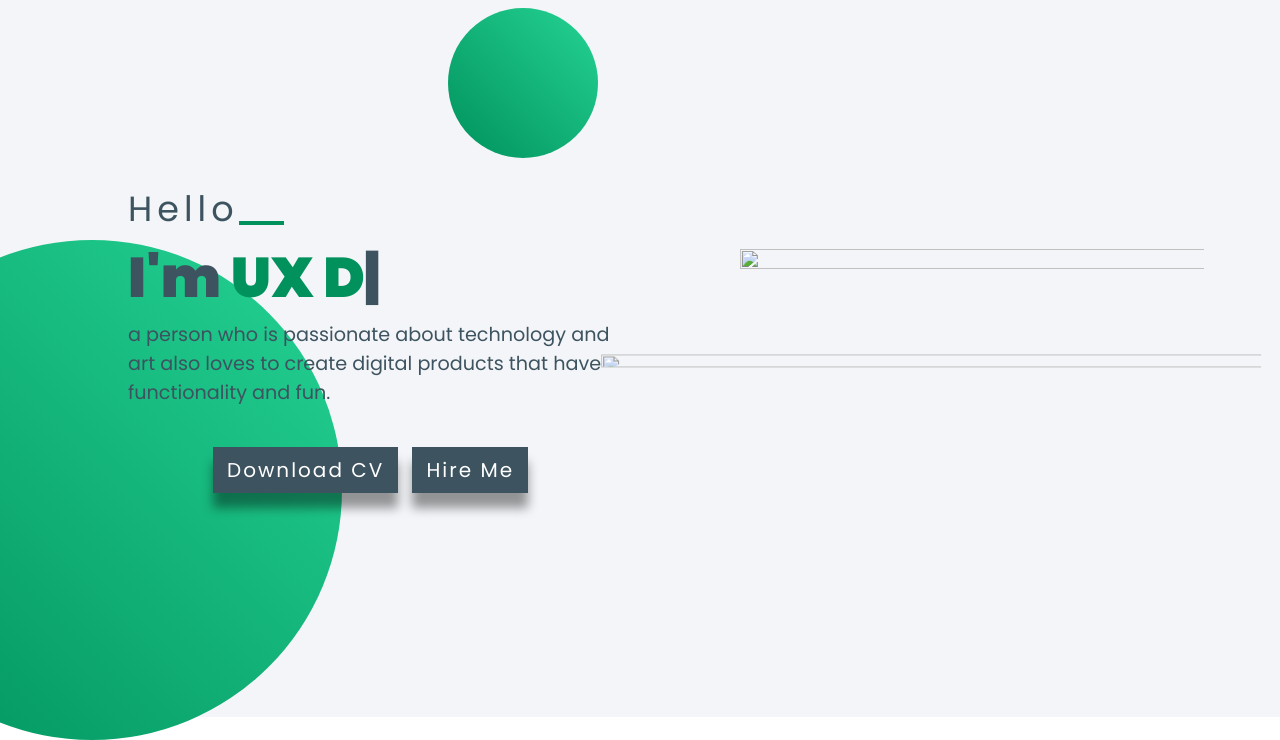
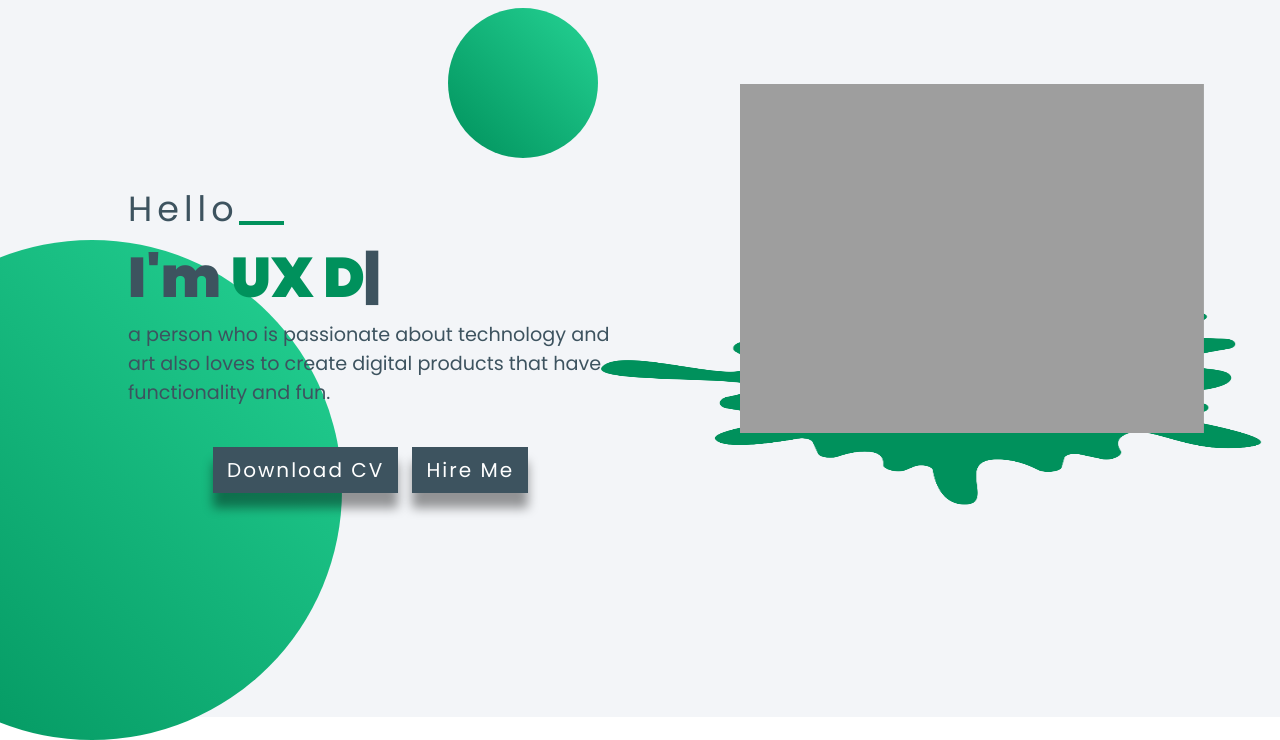
Before and after one commit to alfifalan/muhammadalfifalan, a plain HTML site: page index.html in a window 1280 px wide. Shown: the part 83-823 px from the top of the page. Drawn offline with nearby package versions, Linux system fonts and the light colour scheme; the site is published under a folder, as on GitHub Pages, so addresses that start at the root find nothing.

Commit message:
Update index.html

```diff
--- a/index.html
+++ b/index.html
@@ -5,7 +5,7 @@
    <!-- given below is Font Awesome CDN link -->
    <link rel="stylesheet" href="https://cdnjs.cloudflare.com/ajax/libs/font-awesome/6.1.1/css/all.min.css">
    <link rel="stylesheet" href="style.css">
-   <link rel="icon" type="image/png" href="/Logo.png">
+   <link rel="icon" type="image/png" href="./Logo.png">
    <title>Webolio | Muhammad Alfi Falan</title>
 </head>
 <body>
@@ -37,8 +37,8 @@
          </div>
          <div class="cols cols1">
             <div class="imgbox">
-               <img src="/Star.png" id="splash">
-               <img src="/Profile.png" id="bg">
+               <img src="./Star.png" id="splash">
+               <img src="./Profile.png" id="bg">
             </div>
          </div>
       </div>
```
